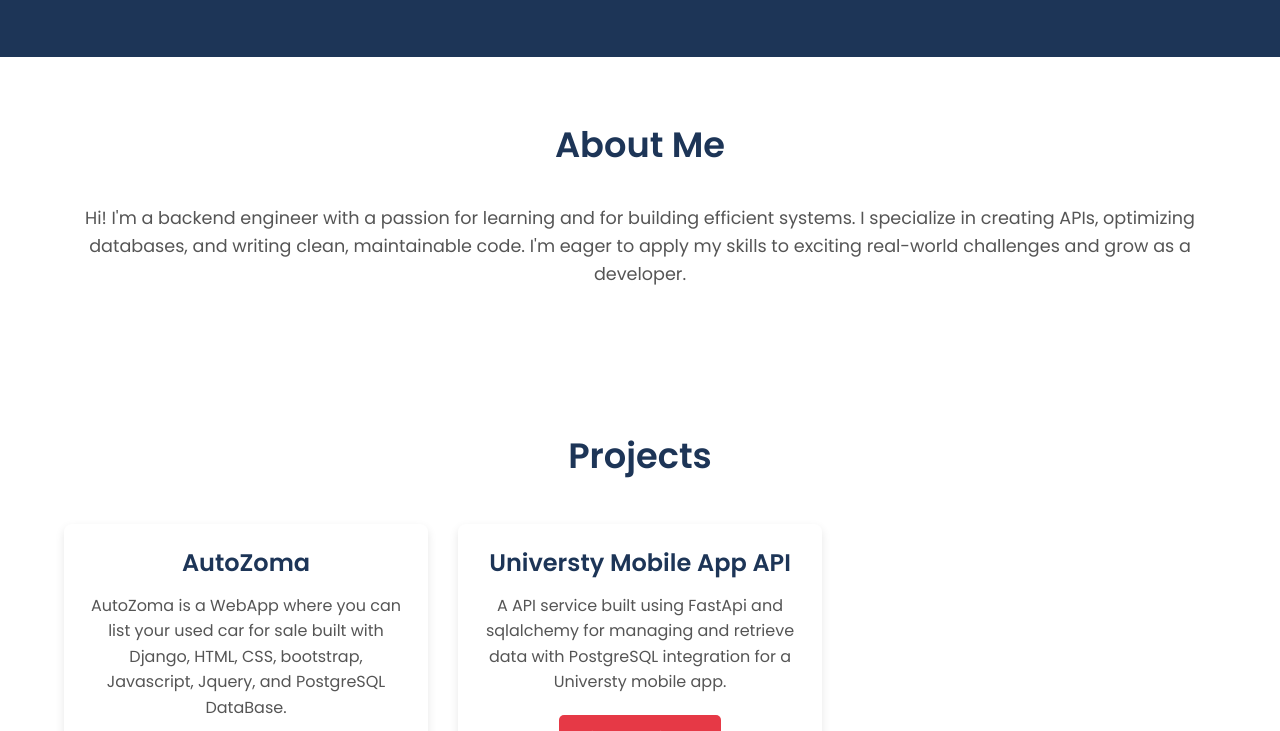
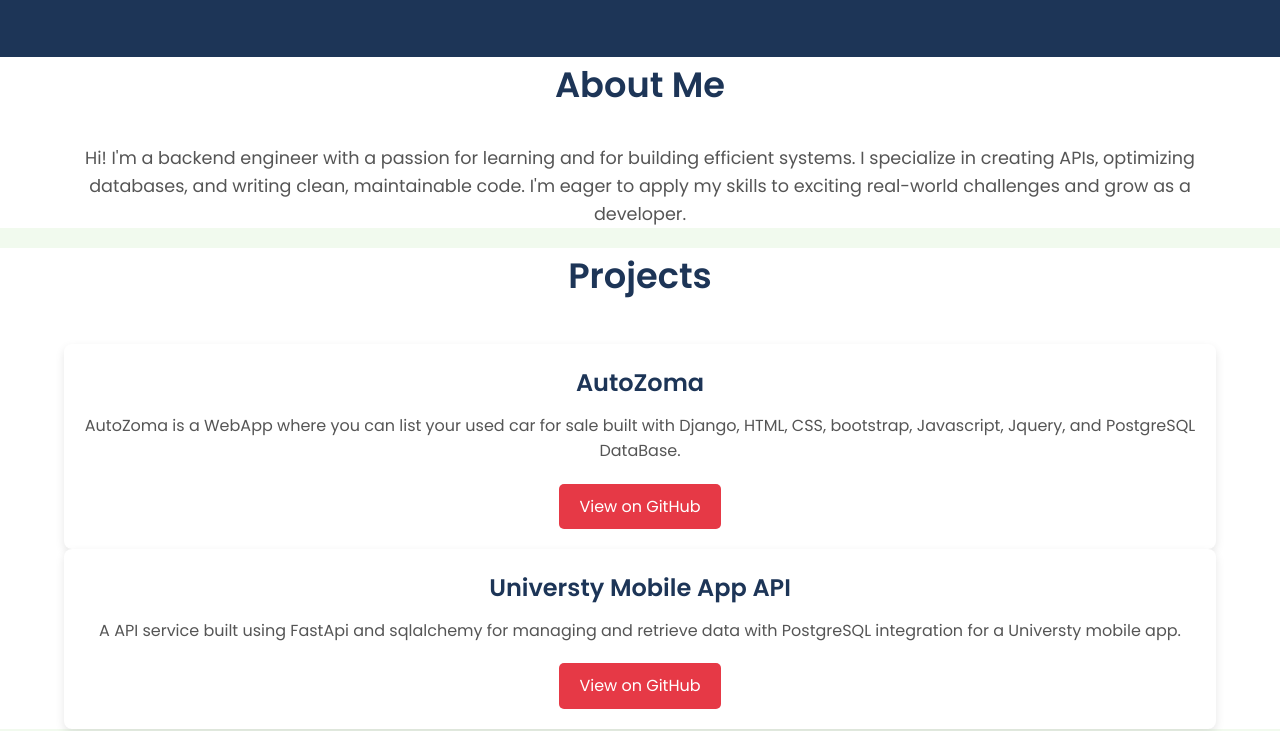
Before and after one commit to Hazem-Ahmed-Salem/Hazem-Ahmed-Salem.github.io, a plain HTML site: page index.html in a window 1280 px wide. Shown: the part 649-1380 px from the top of the page. Drawn offline with Linux system fonts and the light colour scheme.

Commit message:
Update styles.css

```diff
--- a/styles.css
+++ b/styles.css
@@ -55,6 +55,7 @@
 
   /* Section Styles */
   .section {
+    diplay:
     padding: 60px 0;
     background-color: white;
     text-align: center;
@@ -74,7 +75,6 @@
   }
 
   .project-grid {
-    display: grid;
     grid-template-columns: repeat(auto-fill, minmax(300px, 1fr));
     gap: 30px;
     margin-top: 40px;
```
